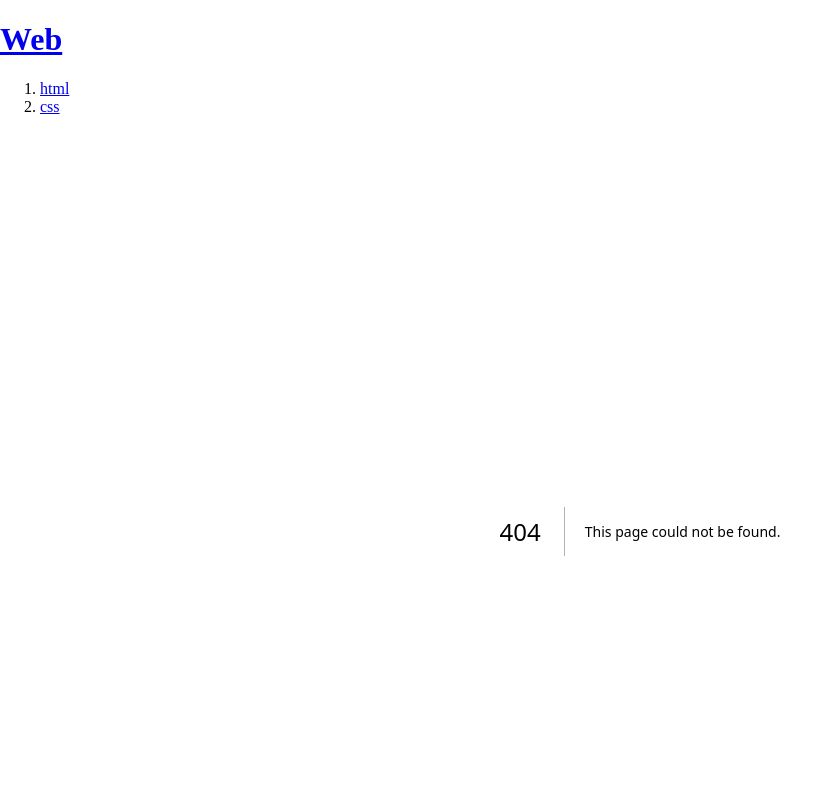
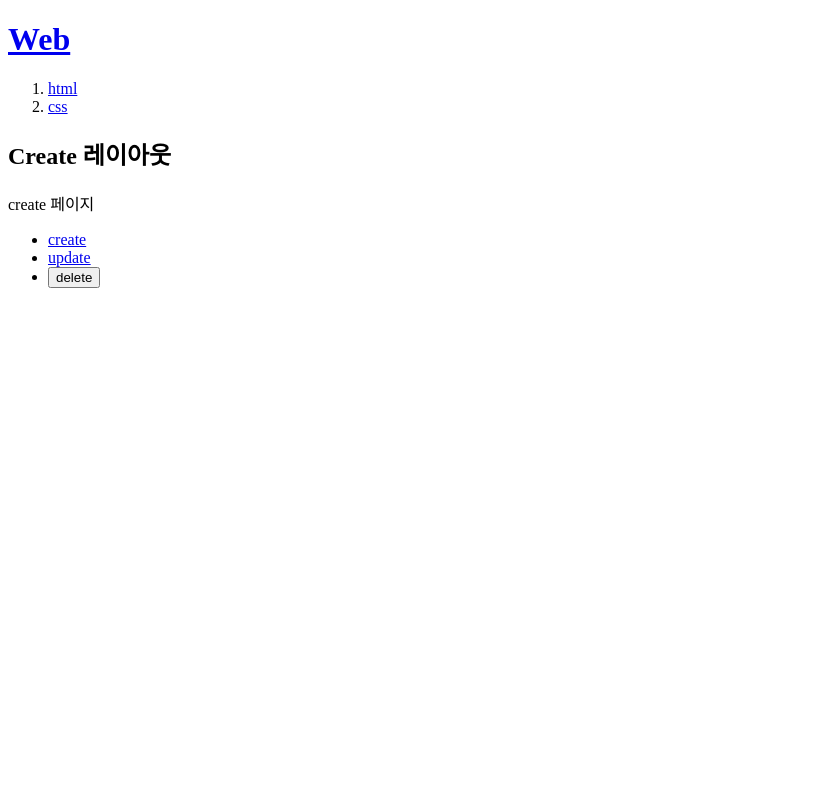
Before and after one commit to seokachu/CRUD-Next-Ver, a Next.js app: page /create in a window 1280 px wide. Before the commit this address had no page. Shown: the top 800 px of the page, without its empty margins (0-839 px from the left). Built offline with nearby package versions, Linux system fonts and the light colour scheme.

Commit message:
Feat: 라우터 설정

```diff
--- /dev/null
+++ b/src/app/create/layout.js
@@ -0,0 +1,8 @@
+export default function Layout(props) {
+  return (
+    <form>
+      <h2>Create 레이아웃</h2>
+      {props.children}
+    </form>
+  );
+}
--- /dev/null
+++ b/src/app/create/page.js
@@ -0,0 +1,3 @@
+export default function Create() {
+  return <>create 페이지</>;
+}
```
Also changed, not shown: src/app/read/[id]/page.js (added, +8 -0 lines).
